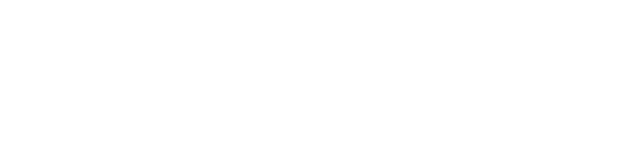
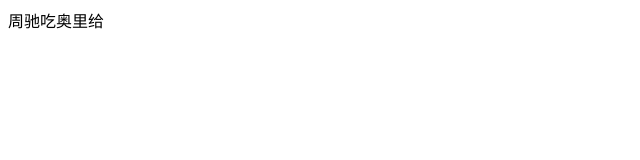
Before and after one commit to 17633816769/mr-shop, a website: page b2c-manage-web/index.html in a window 1280 px wide. Shown: the whole page, without its empty margins (0-640 px from the left). Drawn offline with Linux system fonts and the light colour scheme.

Commit message:
index.html

```diff
--- a/b2c-manage-web/index.html
+++ b/b2c-manage-web/index.html
@@ -6,7 +6,9 @@
     <title>b2c-manage-web</title>
   </head>
   <body>
-    <div id="app"></div>
+    <div id="app">
+      周驰吃奥里给
+    </div>
     <!-- built files will be auto injected -->
   </body>
 </html>
```
